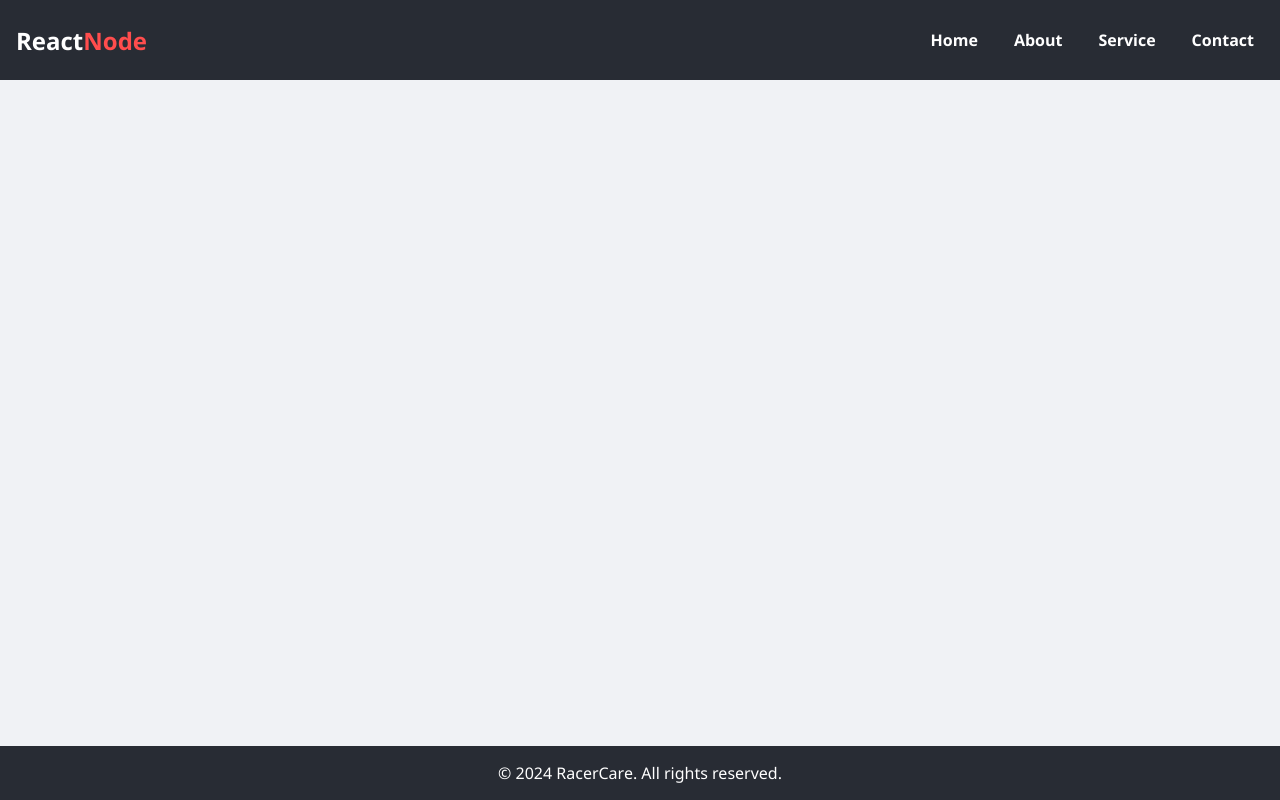
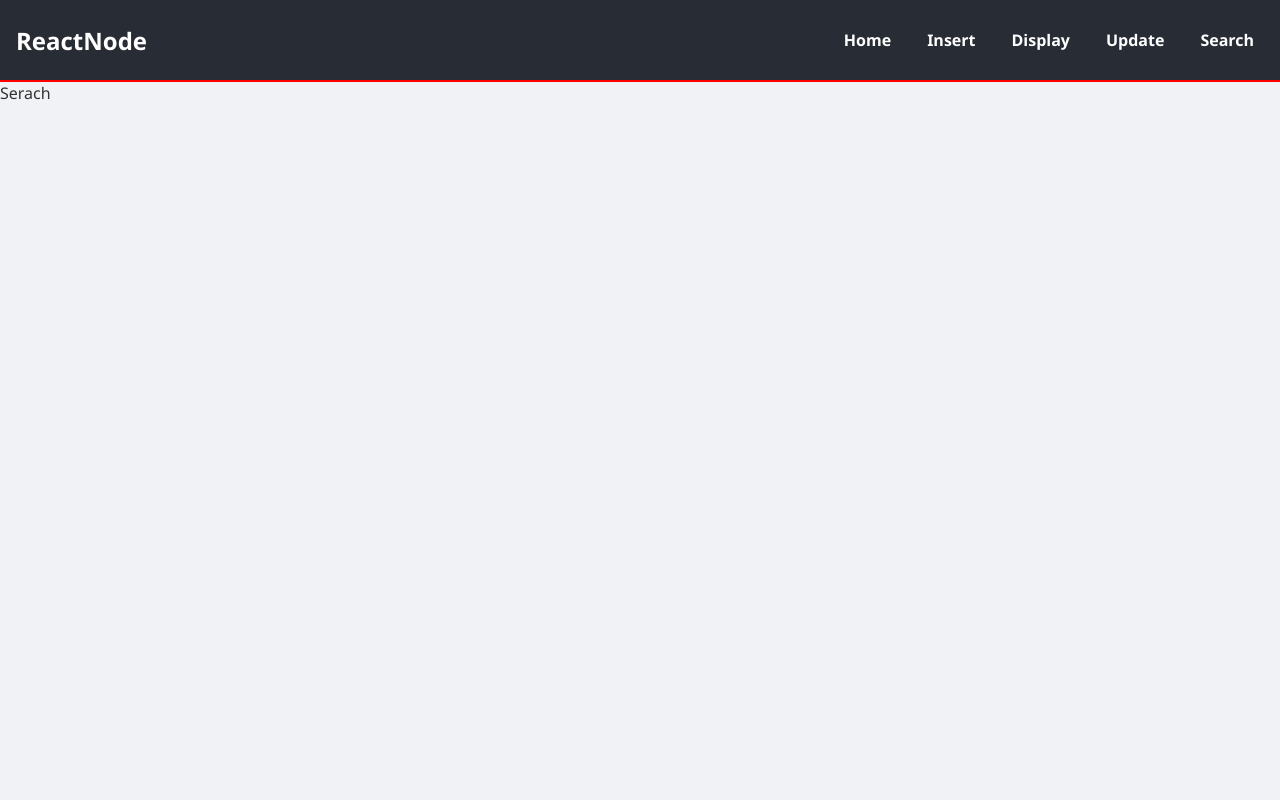
Before and after one commit to Rishusingh372/Classes, a React app in the folder ReactNode/frontend/: page /search in a window 1280 px wide. Built offline with nearby package versions, Linux system fonts and the light colour scheme; the HTML template or start-up script is replaced by a standard one.

Commit message:
add forms and basic setup for curd opertion

```diff
--- a/ReactNode/frontend/src/App.jsx
+++ b/ReactNode/frontend/src/App.jsx
@@ -1,10 +1,12 @@
 import React from "react";
 import Home from "./pages/Home";
-import About from "./pages/About";
-import Nab from "./components/Nab";
+import Insert from "./pages/Insert";
+import Nab from "./components/Nav";
 import { BrowserRouter as Router, Routes, Route } from "react-router-dom";
-import Service from "./pages/Service";
-import Contact from "./pages/Contact";
+import Display from "./pages/Display";
+// import Contact from "./pages/Contact";
+import Update from "./pages/Update";
+import Serach from "./pages/Serach";
 import Conection from "./pages/Conection";
 import Footer from "./components/Footer";
 
@@ -14,12 +16,13 @@ function App (){
       <Nab />
         <Routes>
           <Route path="/" element={<Home />} />
-          <Route path="/about" element={<About />} />
-          <Route path="/service" element={<Service />} />
-          <Route path="/contact" element={<Contact />} />
+          <Route path="/Insert" element={<Insert />} />
+          <Route path="/Display" element={<Display />} />
+          <Route path="/update" element={<Update />} />
+          <Route path="/search" element={<Serach />} />
           <Route path="/conection" element={<Conection />} />
         </Routes>
-      <Footer />
+      {/* <Footer /> */}
     </Router>
   )
 
--- a/ReactNode/frontend/src/components/Nab.jsx
+++ /dev/null
@@ -1,22 +0,0 @@
-import React from 'react'
-import "../mycss/style.css"
-import { Link } from 'react-router-dom'
-
-
-const Nab = () => {
-  return (
-    <>
-        <nav>
-        <div className="logo">React<span>Node</span></div>
-            <ul>
-                <li><Link to="/">Home</Link></li>
-                <li><Link to="/about">About</Link></li>
-                <li><Link to="/service">Service</Link></li>
-                <li><Link to="/contact">Contact</Link></li>
-            </ul>
-        </nav>
-    </>
-  );
-};
-
-export default Nab
--- /dev/null
+++ b/ReactNode/frontend/src/components/Nav.jsx
@@ -0,0 +1,24 @@
+import React from 'react'
+import "../mycss/style.css"
+import { Link } from 'react-router-dom'
+
+
+const Nav = () => {
+  return (
+    <>
+        <nav>
+        <div className="logo">ReactNode</div>
+            <ul>
+                <li><Link to="/">Home</Link></li>
+                <li><Link to="/Insert">Insert</Link></li>
+                <li><Link to="/Display">Display</Link></li>
+                <li><Link to="/Update">Update</Link></li>
+                <li><Link to="/Search">Search</Link></li>
+            </ul>
+        </nav>
+        <hr color='red'/>
+    </>
+  );
+};
+
+export default Nav;
--- a/ReactNode/frontend/src/pages/About.jsx
+++ /dev/null
@@ -1,9 +0,0 @@
-import React from 'react'
-
-const About = () => {
-  return (
-    <div>About</div>
-  )
-}
-
-export default About
--- a/ReactNode/frontend/src/pages/Contact.jsx
+++ /dev/null
@@ -1,17 +0,0 @@
-import React from 'react'
-
-const Contact = () => {
-  return (
-   <>
-    <h1>Collect Data Form</h1>
-    <form>
-       Name <input type="text" id="fname" name="fname" /><br />
-       Email<input type="email" id="email" name="email" /><br />
-       Number<input type="number" id="number" name="number" /><br />
-        <input type="submit" value="Submit" />
-    </form>
-   </>
-  )
-}
-
-export default Contact
--- /dev/null
+++ b/ReactNode/frontend/src/pages/Display.jsx
@@ -0,0 +1,9 @@
+import React from 'react'
+
+const Display = () => {
+  return (
+    <div>Display</div>
+  )
+}
+
+export default Display
--- /dev/null
+++ b/ReactNode/frontend/src/pages/Insert.jsx
@@ -0,0 +1,38 @@
+import React from 'react'
+import { use } from 'react'
+import { useState } from 'react'
+import axios from 'axios'
+
+const Insert = () => {
+  const [input,setInput]=useState({});
+
+  const handleInput=(e)=>{
+    const name=e.target.name;
+    const value=e.target.value;
+    setInput({...input,[name]:value});
+    // console.log(input);
+  }
+
+  const handleSubmit=async(e)=>{
+    e.preventDefault();
+    let api= "http://localhost:5000/empoyees/save";
+    let response= await axios.post(api,input);
+    console.log(response.data);
+  }
+
+  return (
+    <>
+    <form>
+       Name <input type="text" id="fname" name="fname" onChange={handleInput()}/><br />
+       Email<input type="email" id="email" name="email" /><br />
+       Number<input type="number" id="number" name="number" /><br />
+        <input type="submit" value="Submit" onClick={handleSubmit()} />
+    </form>
+
+    </>
+
+
+  )
+}
+
+export default Insert
--- /dev/null
+++ b/ReactNode/frontend/src/pages/Serach.jsx
@@ -0,0 +1,9 @@
+import React from 'react'
+
+const Serach = () => {
+  return (
+    <div>Serach</div>
+  )
+}
+
+export default Serach
--- a/ReactNode/frontend/src/pages/Service.jsx
+++ /dev/null
@@ -1,9 +0,0 @@
-import React from 'react'
-
-const Service = () => {
-  return (
-    <div>Service</div>
-  )
-}
-
-export default Service
--- /dev/null
+++ b/ReactNode/frontend/src/pages/Update.jsx
@@ -0,0 +1,9 @@
+import React from 'react'
+
+const Update = () => {
+  return (
+    <div>Update</div>
+  )
+}
+
+export default Update
```
Also changed, not shown: ReactNode/frontend/src/pages/Layout.jsx (added), 2 other files (tests, documents, lock files or other folders).
